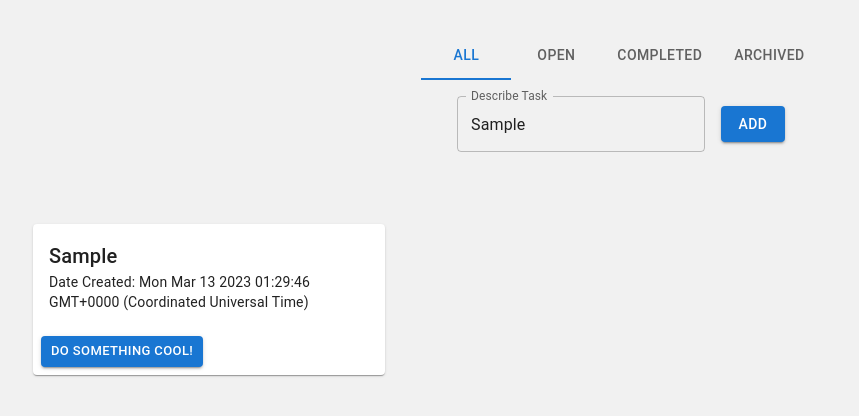
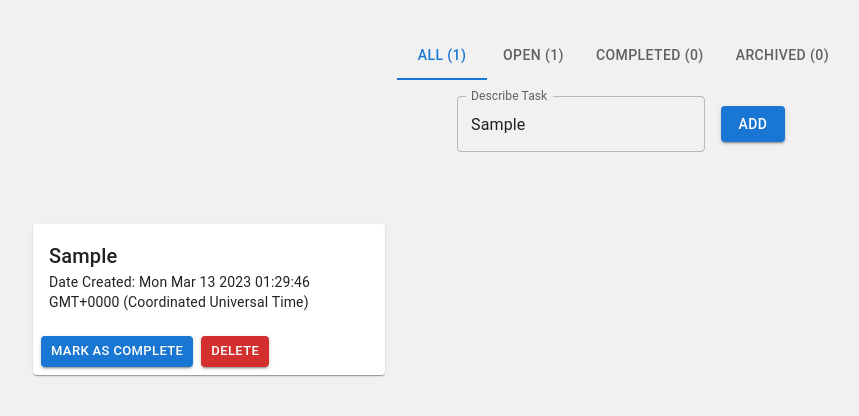
Before and after one commit to Hack-Weekly/mint-panda-todo-app, a React (Vite) app in the folder client/: page / in a window 1280 px wide. Both pictures are taken after typing "Sample" into the empty fields and a click on the button "ADD". Shown: the top 416 px of the page, without its empty margins (19-878 px from the left). Built offline with nearby package versions, Linux system fonts and the light colour scheme; the HTML template or start-up script is replaced by a standard one.

Commit message:
complete and delete buttons added to task, partial functionality for counters

```diff
--- a/client/src/App.jsx
+++ b/client/src/App.jsx
@@ -21,12 +21,19 @@ function App() {
 
   const [inputValue, setInputValue] = useState('');
 
+  const taskText = useMemo(() => ({
+    all: `All (${tasks.length})`,
+    open: `Open (${tasks.filter((task) => !task.isComplete).length})`,
+    completed: `Completed (${tasks.filter((task) => task.isComplete && !task.isArchived).length})`,
+    archived: `Archived (${tasks.filter((task) => task.isArchived).length})`
+  }), [tasks]);
+
   const filteredTasks = useMemo(() => {
     if (value === "open") {
-      return tasks.filter((task) => !task.isComplete);
+      return tasks.filter((task) => !task.isCompleted);
     }
     else if (value === "completed") {
-      return tasks.filter((task) => task.isComplete && !task.isArchived);
+      return tasks.filter((task) => task.isCompleted && !task.isArchived);
     }
     else if (value === "archived") {
       return tasks.filter((task) => task.isArchived);
@@ -41,7 +48,7 @@ function App() {
       setTasks([...tasks, {
         id: shortid.generate(),
         text: inputValue,
-        isComplete: false,
+        isCompleted: false,
         createdDate: fullDate,
         completedDate: null,
         isArchived: false
@@ -49,11 +56,24 @@ function App() {
     }
   }
 
+  const deleteTask = (id) => {
+    setTasks(tasks.filter(task => task.id !== id))
+  }
+
+  const completeTask = (id) => {
+    setTasks(tasks.map(task => {
+      if (task.id == id){
+        task.isCompleted = true;
+      }
+      return task;
+    }))
+  }
+
   return (
     <StyledContainer>
-      <TabPanel selectedTab={value} setSelectedTab={setValue}/>
+      <TabPanel selectedTab={value} setSelectedTab={setValue} taskText={taskText}/>
       <TaskInput inputValue={inputValue} setInputValue={setInputValue} addTask={addTask}/>
-      <TaskList tasks={filteredTasks}/>
+      <TaskList deleteTask={deleteTask} completeTask={completeTask} tasks={filteredTasks}/>
     </StyledContainer>
   )
 }
--- a/client/src/components/TabPanel.jsx
+++ b/client/src/components/TabPanel.jsx
@@ -3,7 +3,7 @@ import Tab from '@mui/material/Tab';
 
 import { useState } from 'react';
 
-function TabPanel({ selectedTab, setSelectedTab }) {
+function TabPanel({ selectedTab, setSelectedTab, taskText }) {
 
 
   const handleChange = (event, newValue) => {
@@ -12,10 +12,10 @@ function TabPanel({ selectedTab, setSelectedTab }) {
 
   return (
     <Tabs value={selectedTab} onChange={handleChange} centered>
-      <Tab label="All" value='all'></Tab>
-      <Tab label="Open" value='open'></Tab>
-      <Tab label="Completed" value='completed'></Tab>
-      <Tab label="Archived" value='archived'></Tab>
+      <Tab label={taskText.all} value='all'></Tab>
+      <Tab label={taskText.open} value='open'></Tab>
+      <Tab label={taskText.completed} value='completed'></Tab>
+      <Tab label={taskText.archived} value='archived'></Tab>
     </Tabs>
     )
 }
--- a/client/src/components/Task.jsx
+++ b/client/src/components/Task.jsx
@@ -8,17 +8,22 @@ import {
 } from '@mui/material'
 
 // Documentation on Material UI Card: https://mui.com/material-ui/react-card/
-function Task ({ task }) {
-  const { id, text, isComplete, createdDate, completedDate, isArchived } = task
+function Task ({ task, deleteTask, completeTask }) {
+  const { id, text, isCompleted, createdDate, completedDate, isArchived } = task
+
+  const handleDelete = () => {
+    deleteTask(id);
+  }
+
+  const handleComplete = () => {
+    completeTask(id);
+  }
 
   return (
     <Card key={id} sx={{ m: 3, maxWidth: "400px" }}>
       <CardContent>
         {/* <Typography variant='h3'>
           {`Task Id: ${id}`}
-        </Typography>
-        <Typography>
-          {`Is Task Complete? ${isComplete}`}
         </Typography>
         <Typography>
           {`Date Completed: ${completedDate}`}
@@ -34,8 +39,11 @@ function Task ({ task }) {
         </Typography>
       </CardContent>
       <CardActions>
-        <Button variant='contained' size='small'>
-          Do Something Cool!
+        <Button onClick={handleComplete} variant='contained' size='small'>
+          Mark As Complete
+        </Button>
+        <Button onClick={handleDelete} variant='contained' color="error" size='small'>
+          Delete
         </Button>
       </CardActions>
     </Card>
--- a/client/src/components/TaskList.jsx
+++ b/client/src/components/TaskList.jsx
@@ -18,10 +18,10 @@ const StyledGrid = styled(Grid)`
   }
 `;
 
-function TaskList ({ tasks }) {
+function TaskList ({ tasks, deleteTask, completeTask }) {
   return (
     <StyledGrid container>
-      {tasks.map(task => <Task key={task.id} task={task} />)}
+      {tasks.map(task => <Task deleteTask={deleteTask} completeTask={completeTask} key={task.id} task={task} />)}
     </StyledGrid>
   )
 }
```
